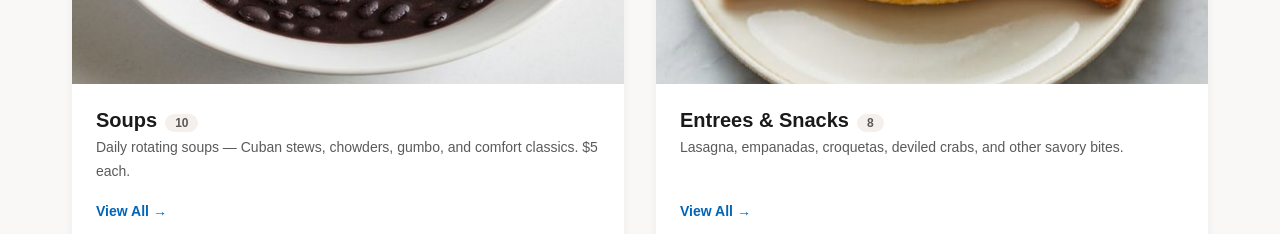
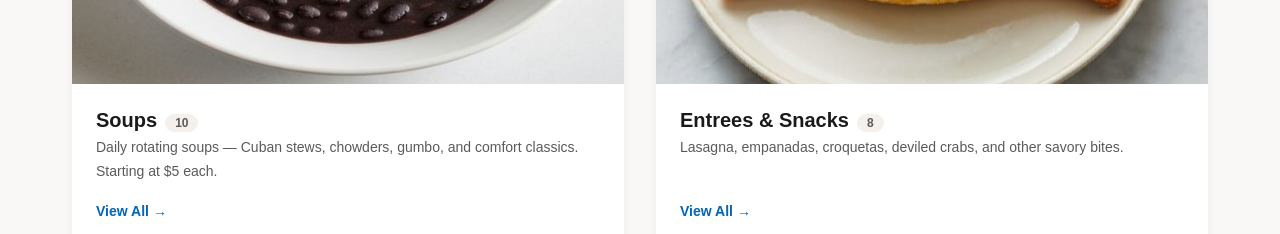
Before and after one commit to webeducationservices-oss/moreno-bakery, a Next.js app: page /menu in a window 1280 px wide. Shown: the part 5000-5234 px from the top of the page. Built offline with nearby package versions, Linux system fonts and the light colour scheme; a web font is replaced by a local one.

Commit message:
Wizard edit: app/data/menu.js

```diff
--- a/app/data/menu.js
+++ b/app/data/menu.js
@@ -430,7 +430,7 @@ export const FOOD_CATEGORIES = [
   {
     id: "soups",
     name: "Soups",
-    description: "Daily rotating soups — Cuban stews, chowders, gumbo, and comfort classics. $5 each.",
+    description: "Daily rotating soups — Cuban stews, chowders, gumbo, and comfort classics. Starting at $5 each.",
     image: "/images/food/moreno-bakery-black-beans.jpg",
     items: [
       { name: "Seafood Chowder", price: "$5.00", description: "Shrimp, crab, scallops and fish in a light creamy broth with carrots and potatoes.", image: "/images/food/moreno-bakery-seafood-chowder.jpg" },
```
